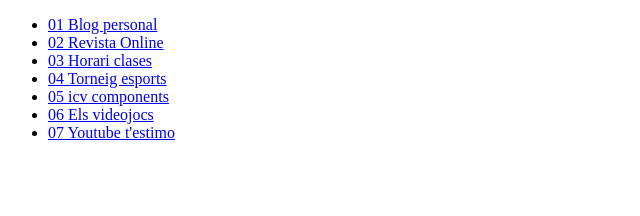
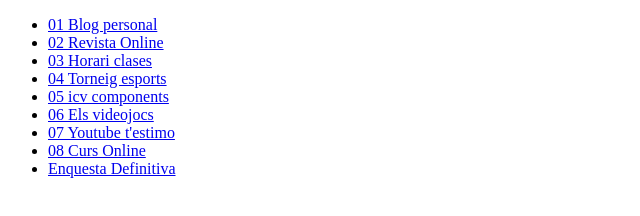
Before and after one commit to jaquiyt/smx-a2-html, a plain HTML site: page index.html in a window 1280 px wide. Shown: the whole page, without its empty margins (0-640 px from the left). Drawn offline with Linux system fonts and the light colour scheme.

Commit message:
Update index.html

```diff
--- a/index.html
+++ b/index.html
@@ -28,6 +28,12 @@
         <li>
             <a href="./07-youtube-testimo/index.html">07 Youtube t'estimo</a>
         </li>
+        <li>
+            <a href="./08-curs-online/index.html">08 Curs Online</a>
+        </li>
+        <li>
+            <a href="./09-enquesta-definitiva/">Enquesta Definitiva</a>
+        </li>
     </ul>
 </body>
 </html>
```
